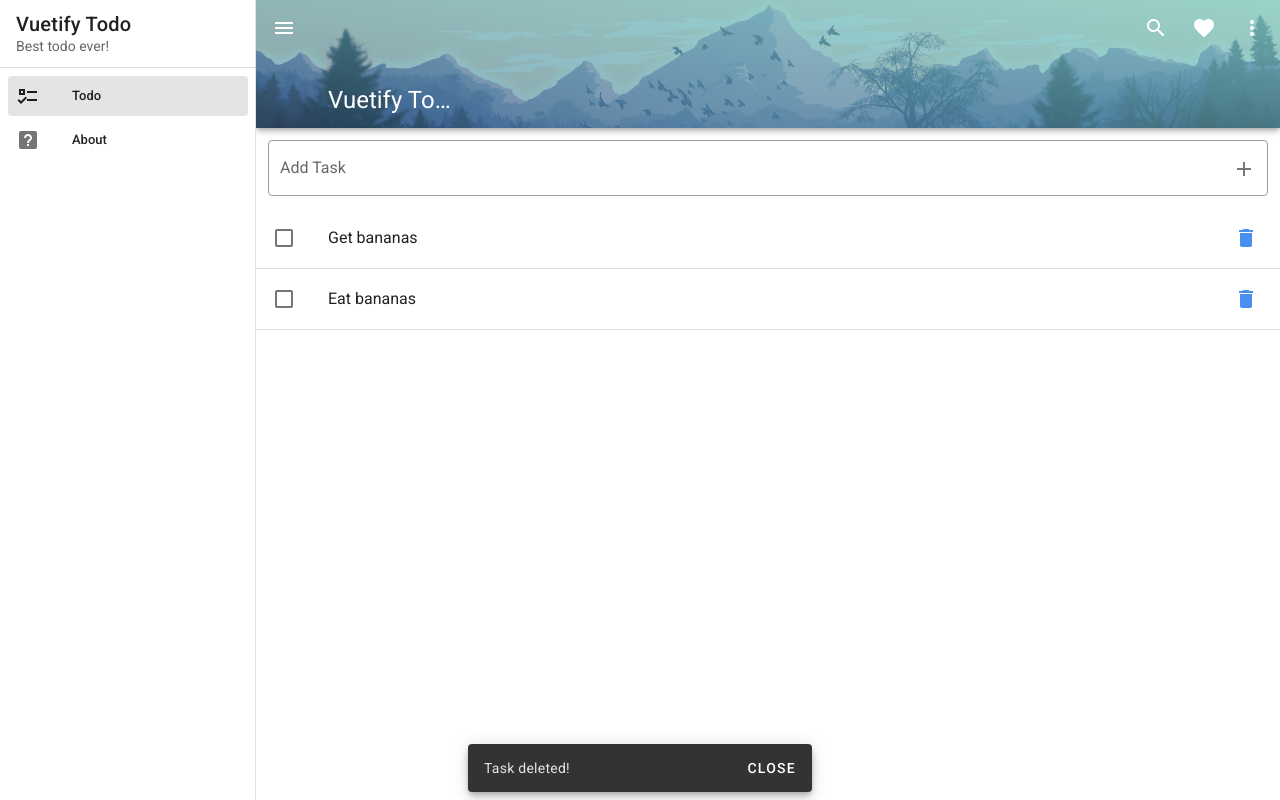
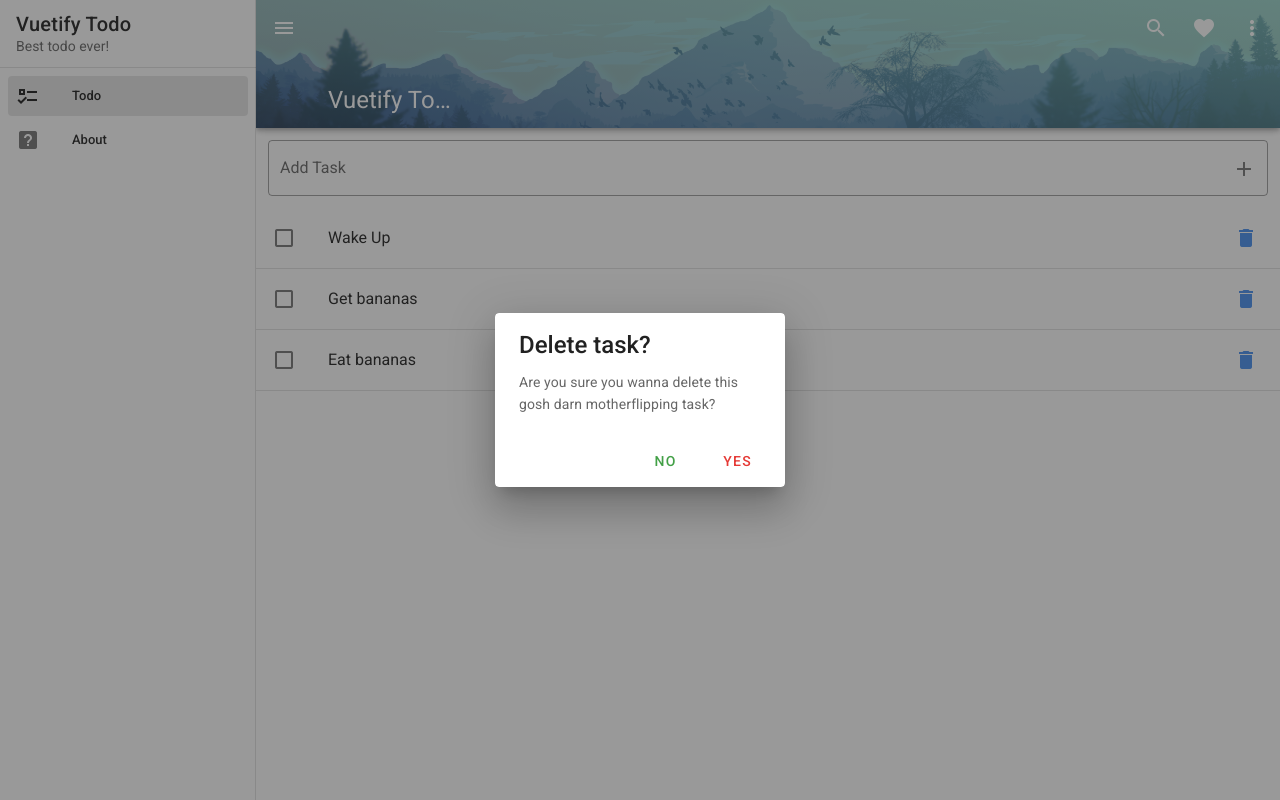
Before and after one commit to DavidSC34/todo-app, a Vue app: page /#/ in a window 1280 px wide. Both pictures are taken after a click on the button 1246 px from the left and 238 px from the top of the page. Built offline with nearby package versions, Linux system fonts and the light colour scheme.

Commit message:
Dialogs to delete tasks

```diff
--- /dev/null
+++ b/src/components/Todo/Dialogs/DialogDelete.vue
@@ -0,0 +1,42 @@
+<template>
+  <v-dialog
+      :value="true"
+      persistent
+      max-width="290"
+    >
+
+      <v-card>
+        <v-card-title class="text-h5">
+          Delete task?
+        </v-card-title>
+        <v-card-text>Are you sure you wanna delete this gosh darn motherflipping task?</v-card-text>
+        <v-card-actions>
+          <v-spacer></v-spacer>
+          <v-btn
+            color="green darken-1"
+            text
+            @click="$emit('close')"
+          >
+            No
+          </v-btn>
+          <v-btn
+            color="red darken-1"
+            text
+            @click="$store.dispatch('deleteTask',task.id)"
+          >
+            Yes
+          </v-btn>
+        </v-card-actions>
+      </v-card>
+    </v-dialog>
+</template>
+
+<script>
+export default {
+ props:['task'],
+}
+</script>
+
+<style>
+
+</style>
--- a/src/components/Todo/Task.vue
+++ b/src/components/Todo/Task.vue
@@ -18,7 +18,7 @@
                 </v-list-item-content>
                <v-list-item-action>
                   <v-btn
-                  @click.stop="$store.dispatch('deleteTask',task.id)"
+                  @click.stop="dialogs.delete = true"
                   icon
                   >
                     <v-icon color="primary lighten-1">mdi-delete</v-icon>
@@ -28,11 +28,28 @@
 
             </v-list-item>
             <v-divider></v-divider>
+            <dialog-delete
+            v-if="dialogs.delete"
+            @close="dialogs.delete = false"
+            :task="task"
+
+            />
         </div>
 </template>
 
 <script>
+import DialogDelete from './Dialogs/DialogDelete.vue'
 export default {
- props:['task']
+ props:['task'],
+ data(){
+   return{
+     dialogs:{
+       delete:false
+     }
+   }
+ },
+ components:{
+   'dialog-delete':DialogDelete
+ }
 }
 </script>
```
